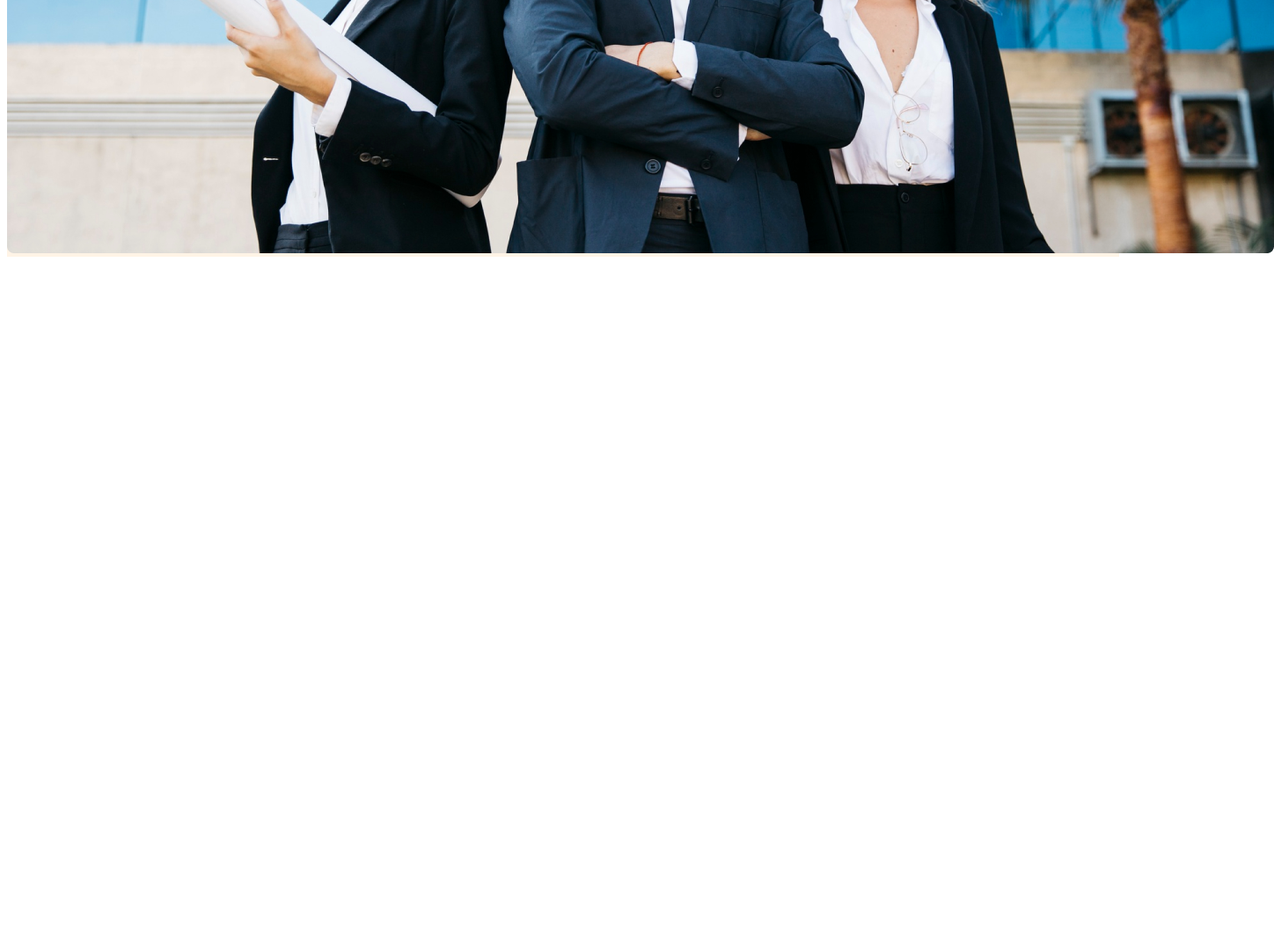
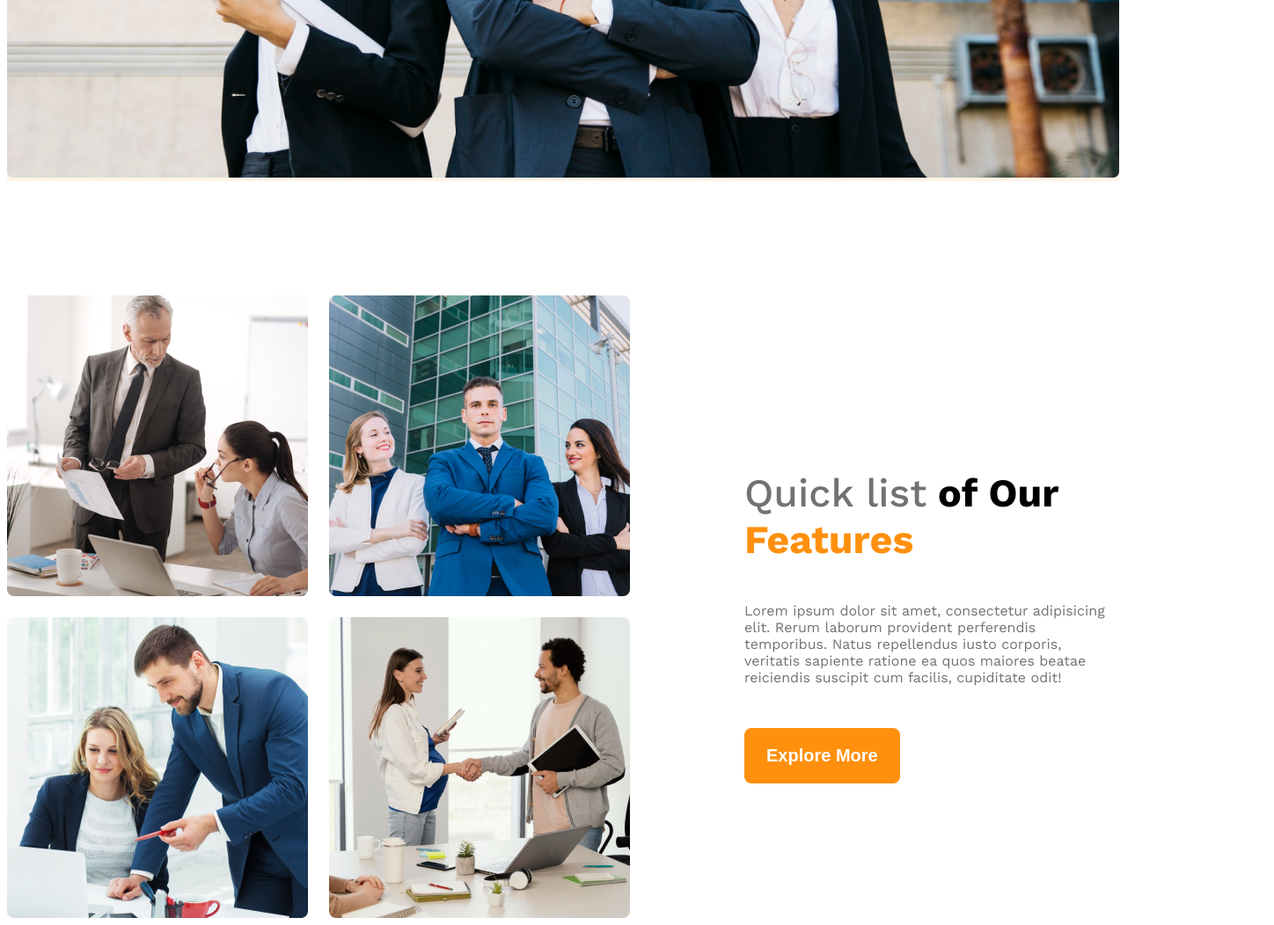
Before and after one commit to zaynal613/g3-architects-website, a plain HTML site: page index.html in a window 1280 px wide. Shown: the part 1010-2062 px from the top of the page at 88% size, 1448 px wide, since content can reach past the window. Before the commit the page ends 1310 px from the top, so only its background shows below. Drawn offline with nearby package versions, Linux system fonts and the light colour scheme.

Commit message:
added media quary

```diff
--- a/index.html
+++ b/index.html
@@ -22,13 +22,25 @@
            <div class="banner-content">
                 <h1 class="banner-title">Brand New Group of Architects</h1>
                 <p class="banner-description">There are many variations of passages of Lorem Ipsum available, but the majority have suffered alteration in some form, by injected humour, or randomised words which don't look even</p>
-                <button class="btn-primary">Exprole More</button>
+                <button class="btn-primary">Explore More</button>
            </div>
-           <img src="images/banner.png" alt="">
+           <img class="banner-image" src="images/banner.png" alt="">
         </div>
     </header>
     <main>
-
+        <section class="teams display-flex">
+            <div class="team-img-container">
+                <img src="images/team1.png" alt=" Two architecture discussing about design">
+                <img src="images/team2.png" alt="">
+                <img src="images/team3.png" alt="">
+                <img src="images/team4.png" alt="">
+            </div>
+            <div class="out-features">
+                <h3 class="feature-title"><span id="Quick-list" class="text-light-gray">Quick list</span> <span>of Our</span> <span class="text-primary">Features</span></h3>
+                <p class="feature-description text-light-gray">Lorem ipsum dolor sit amet, consectetur adipisicing elit. Rerum laborum provident perferendis temporibus. Natus repellendus iusto corporis, veritatis sapiente ratione ea quos maiores beatae reiciendis suscipit cum facilis, cupiditate odit!</p>
+                <button class="btn-primary">Explore More</button>
+            </div>
+        </section>
     </main>
     <footer>
 
--- a/styles/architec.css
+++ b/styles/architec.css
@@ -26,12 +26,22 @@
 .text-gray{
     color: #424242;
 }
+.text-primary{
+    color: #FF900E;
+}
 /* dark-03 */
 .text-light-gray{
         color: #727272;
 }
 .bg-light{
     background-color: rgba(255, 144, 14, 0.1);
+}
+main{
+    max-width: 1440px;
+    margin: 0 auto;
+}
+main > section{
+    margin-top: 130px;
 }
 /* header styles */
 
@@ -69,3 +79,53 @@
     font-weight: 700;
     font-size: 4rem;
 }
+.banner-image{
+    width: 100%;
+}
+
+/* team and feature releted styles */
+.teams{
+    align-items: center;
+}
+.team-img-container{
+    display: grid;
+    grid-template-columns: repeat(2, 1fr);
+    gap: 24px;
+}
+.out-features{
+   margin-left: 130px;
+   max-width: 530px;
+}
+.feature-title{
+    font-size: 2.8rem;
+    font-weight: 700;
+}
+#Quick-list{
+    font-weight: 500;
+}
+
+
+/*  responsive media quary */
+@media screen and (max-width:576px){
+    .navbar,
+    .nav-link,
+    .teams{
+        flex-direction: column;
+    }
+    .team-img-container{
+        grid-template-columns: repeat(1, 1fr);
+    }
+    .our-feature{
+        margin-left: 20px;
+    }
+
+}
+/* medium size divece */
+@media screen and (min-width: 576px) and (max-width: 992px) {
+    .teams{
+        flex-direction: column;
+    }
+    .our-feature{
+        margin-left: 50px auto;
+    }
+}
```
